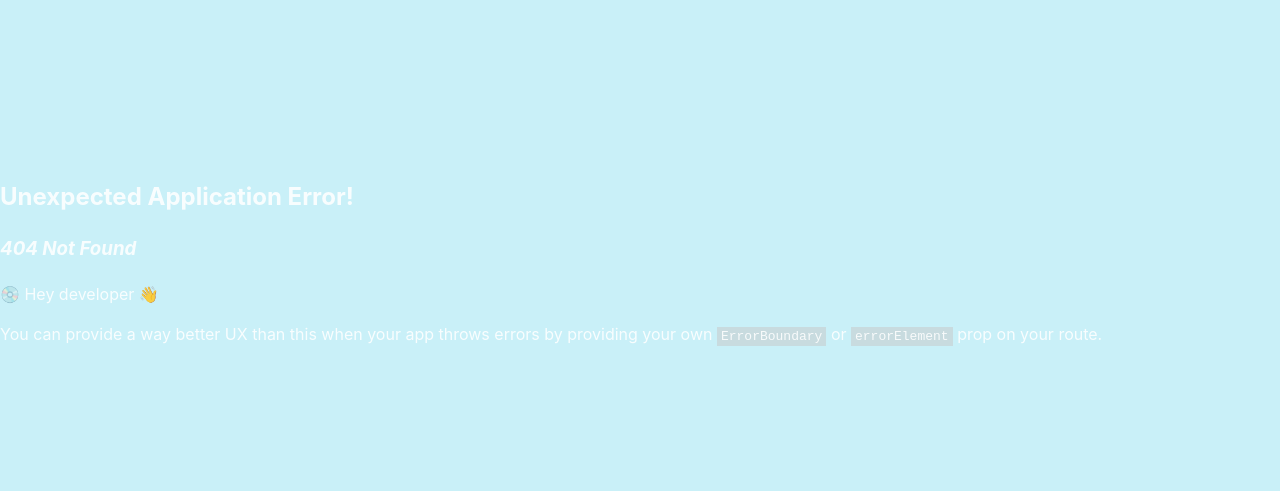
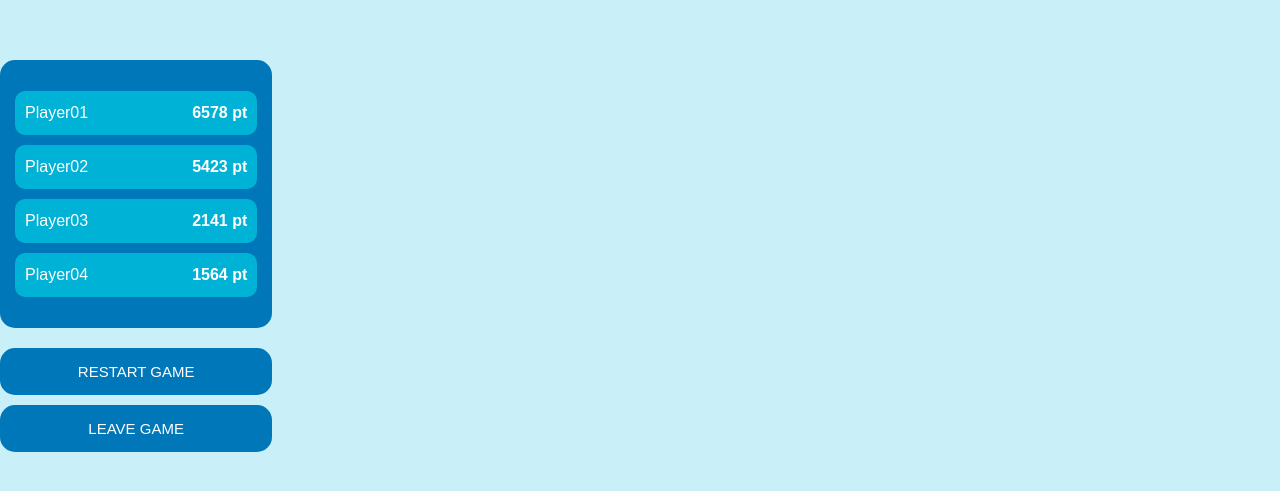
Before and after one commit to shaynlink/reacoustic, a React (Vite) app: page /end-game in a window 1280 px wide. Before the commit this address had no page. Shown: the part 139-630 px from the top of the page. Built offline with nearby package versions, Linux system fonts and the light colour scheme.

Commit message:
end-game page

```diff
--- a/src/Router.tsx
+++ b/src/Router.tsx
@@ -1,10 +1,15 @@
 import { createBrowserRouter } from 'react-router-dom'
 import Home from './pages/home/home'
+import EndGame from './pages/end-game/end-game'
 
 const router = createBrowserRouter([
   {
     path: '/',
     element: <Home />
+  },
+  {
+    path: '/end-game',
+    element: <EndGame />
   }
 ])
 
--- a/src/index.css
+++ b/src/index.css
@@ -81,3 +81,47 @@ input::placeholder {
   text-align: center;
 
 }
+
+.end-game-body{
+    /*centrer les item*/
+}
+
+.scoreboard-container {
+  background-color: #0077B8;
+  color: white;
+  border-radius: 15px;
+  padding: 15px;
+  font-family: Arial, sans-serif;
+  margin-bottom: 20px;
+}
+
+.player-scores {
+  list-style: none;
+  padding: 0;
+}
+
+.player-score-item {
+  background-color: #00B2D6;
+  border-radius: 10px;
+  padding: 10px;
+  margin-bottom: 10px;
+  display: flex;
+  justify-content: space-between;
+  align-items: center;
+}
+
+.score {
+  font-weight: bold;
+}
+
+.restart-game-btn, .leave-game-btn {
+  background-color: #0077B8;
+  border: none;
+  color: white;
+  margin-bottom: 10px;
+  width: 100%;
+  cursor: pointer;
+  border-radius: 15px;
+  padding: 15px;
+  font-size: 15px;
+}
--- /dev/null
+++ b/src/pages/end-game/end-game.tsx
@@ -0,0 +1,27 @@
+function EndGame (): JSX.Element {
+  const players = [
+    { name: 'Player01', score: 6578 },
+    { name: 'Player02', score: 5423 },
+    { name: 'Player03', score: 2141 },
+    { name: 'Player04', score: 1564 }
+  ]
+
+  return (
+    <div className="end-game-body" >
+      <div className="scoreboard-container">
+        <ul className="player-scores">
+          {players.map((player, index) => (
+            <li key={index} className="player-score-item">
+              {player.name}
+              <span className="score">{player.score} pt</span>
+            </li>
+          ))}
+        </ul>
+        </div>
+      <button className="restart-game-btn">RESTART GAME</button>
+      <button className="leave-game-btn">LEAVE GAME</button>
+    </div>
+  )
+}
+
+export default EndGame
```
Also changed, not shown: src/pages/end-game/end-game.module.scss (added).
